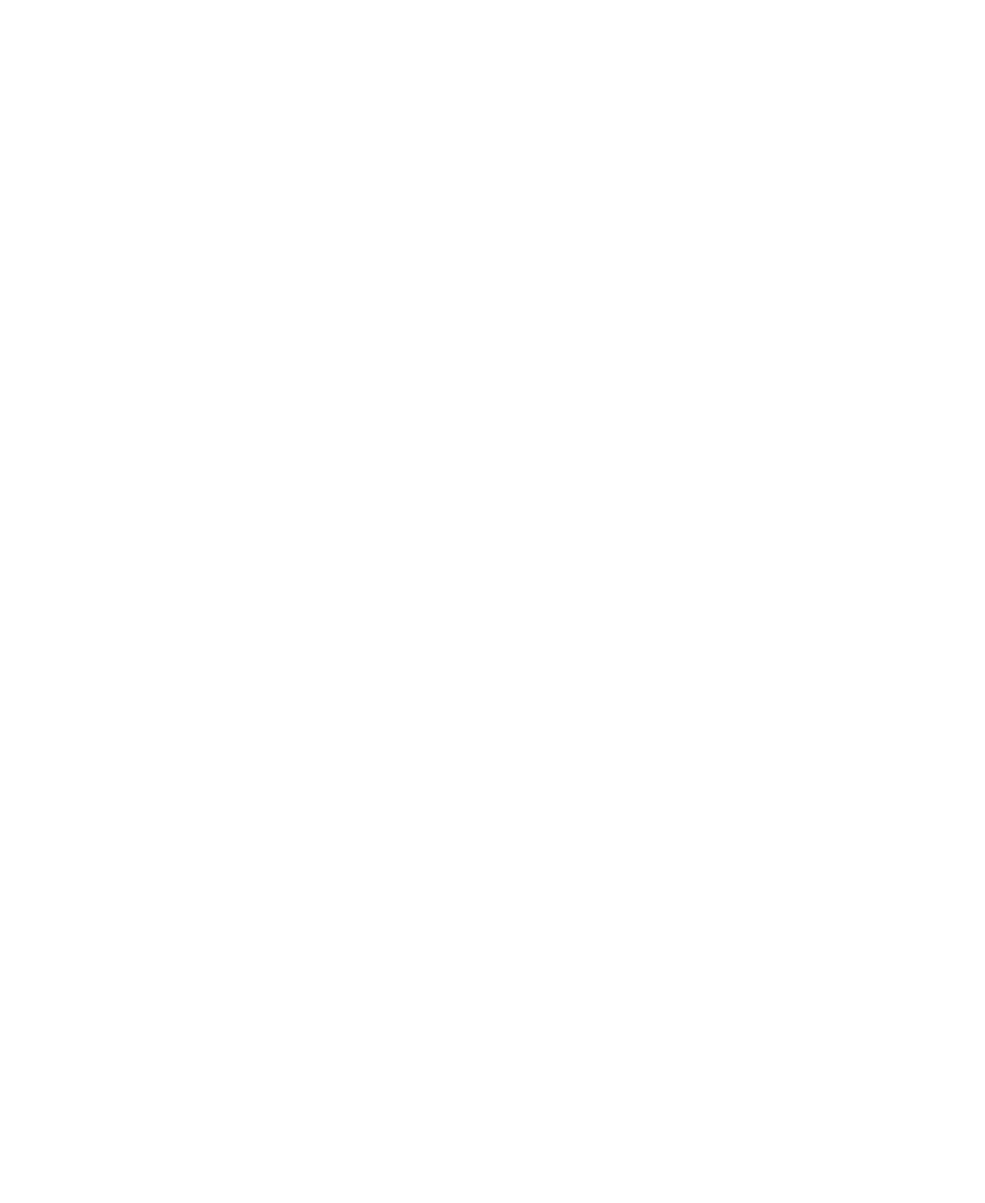
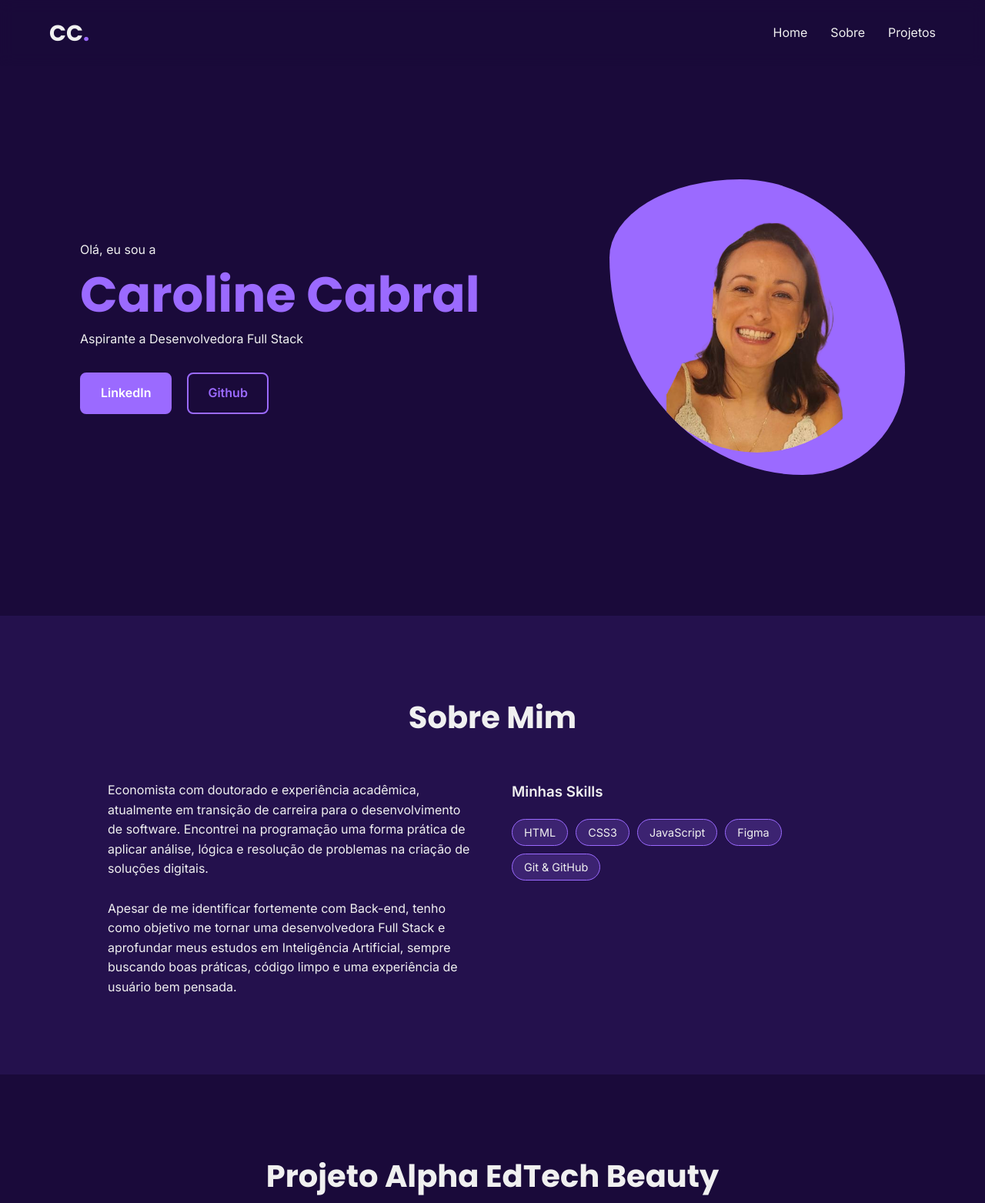
Before and after one commit to carolcabralm/portfolio-alpha-edtech, a plain HTML site: page index.html in a window 1280 px wide. Shown: the top 1563 px of the page at 77% size. Before the commit the page ends 800 px from the top, so only its background shows below. Drawn offline with Linux system fonts and the light colour scheme.

Commit message:
feat: html and css

```diff
--- a/index.html
+++ b/index.html
@@ -3,22 +3,88 @@
 <head>
     <meta charset="UTF-8">
     <meta name="viewport" content="width=device-width, initial-scale=1.0">
-    <title>Portfólio Caroline</title>
+    <title>Caroline Cabral | Portfólio Full Stack</title>
+    <link rel="preconnect" href="https://fonts.googleapis.com">
+    <link rel="preconnect" href="https://fonts.gstatic.com" crossorigin>
+    <link href="https://fonts.googleapis.com/css2?family=Inter:wght@400;600&family=Poppins:wght@500;700&display=swap" rel="stylesheet">
     <link rel="stylesheet" href="style.css">
 </head>
 <body>
 
-    <header>
-
+    <header class="header">
+        <nav class="nav">
+            <h1 class="logo">CC<span>.</span></h1>
+            <ul class="nav-links">
+                <li><a href="#home">Home</a></li>
+                <li><a href="#sobre">Sobre</a></li>
+                <li><a href="#projetos">Projetos</a></li>
+            </ul>
+        </nav>
     </header>
 
     <main>
+        <section id="home" class="hero-section">
+            <div class="bio-content">
+                <p class="greeting">Olá, eu sou a</p>
+                <h2 class="name">Caroline Cabral</h2>
+                <p class="role">Aspirante a Desenvolvedora Full Stack</p>
+                <div class="actions">
+                    <a href="https://www.linkedin.com/in/carolcabralm/" class="btn primary" target="_blank">LinkedIn</a>
+                    <a href="https://github.com/carolcabralm" class="btn secondary" target="_blank">Github</a>
+                </div>
+            </div>
+            <div class="image-content">
+                <div class="image-container">
+                    <img src="carol.png" alt="Foto de perfil de Caroline Cabral">
+                </div>
+            </div>
+        </section>
 
+        <section id="sobre" class="about-section">
+            <h2 class="section-title">Sobre Mim</h2>
+            <div class="about-container">
+                <div class="about-text">
+                    <p>Economista com doutorado e experiência acadêmica, atualmente em transição de carreira para o desenvolvimento de software. Encontrei na programação uma forma prática de aplicar análise, lógica e resolução de problemas na criação de soluções digitais.</p><br>
+                    <p>Apesar de me identificar fortemente com Back-end, tenho como objetivo me tornar uma desenvolvedora Full Stack e aprofundar meus estudos em Inteligência Artificial, sempre buscando boas práticas, código limpo e uma experiência de usuário bem pensada.</p>
+
+                </div>
+                <div class="skills">
+                    <h3>Minhas Skills</h3>
+                    <ul class="skills-list">
+                        <li>HTML</li>
+                        <li>CSS3</li>
+                        <li>JavaScript</li>
+                        <li>Figma</li>
+                        <li>Git & GitHub</li>
+                    </ul>
+                </div>
+            </div>
+        </section>
+
+        <section id="projetos" class="projects-section">
+            <h3 class="section-title">Projeto Alpha EdTech Beauty</h3>
+            <div class="projects-grid">
+                <article class="project-card">
+                    <div class="project-info">
+                        <p>Exercício do curso da Alpha EdTech para criar a página de um site utilizando html e css.</p>
+                        <div class="project-tags">
+                            <span>HTML</span>
+                            <span>CSS</span>
+                        </div>
+                        <div class="project-links">
+                            <a href="https://github.com/carolcabralm/alpha-beauty" target="_blank" class="link-icon">Repositório</a>
+                            <a href="https://carolcabralm.github.io/alpha-beauty/" target="_blank" class="link-icon">Visualizar</a>
+                        </div>
+                    </div>
+                </article>
+                </div>
+        </section>
     </main>
 
-    <footer>
-
+    <footer class="footer">
+        <p>&copy; 2025 Caroline Cabral.</p>
     </footer>
 
+    <script src="script.js"></script>
 </body>
 </html>
--- a/style.css
+++ b/style.css
@@ -0,0 +1,217 @@
+/* --- 1. RESET E VARIÁVEIS --- */
+* {
+    margin: 0;
+    padding: 0;
+    box-sizing: border-box;
+    scroll-behavior: smooth;
+}
+
+:root {
+    --color-background: #1A0A3A;
+    --color-background-alt: #24114d;
+    --color-accent: #9B6AFF;
+    --color-text-light: #F0F0F0;
+    --color-text-dark: #C0C0C0;
+    --font-heading: 'Poppins', sans-serif;
+    --font-body: 'Inter', sans-serif;
+}
+
+body {
+    background-color: var(--color-background);
+    color: var(--color-text-light);
+    font-family: var(--font-body);
+    line-height: 1.6;
+    overflow-x: hidden;
+}
+
+/* --- 2. HEADER E NAV --- */
+.header {
+    width: 100%;
+    padding: 20px 5%;
+    position: fixed;
+    top: 0;
+    background: rgba(26, 10, 58, 0.9);
+    backdrop-filter: blur(10px);
+    z-index: 1000;
+}
+
+.nav {
+    display: flex;
+    justify-content: space-between;
+    align-items: center;
+    max-width: 1200px;
+    margin: 0 auto;
+}
+
+.logo {
+    font-size: 1.8rem;
+    font-family: var(--font-heading);
+}
+
+.logo span { color: var(--color-accent); }
+
+.nav-links {
+    display: flex;
+    list-style: none;
+    gap: 30px;
+}
+
+.nav-links a {
+    text-decoration: none;
+    color: var(--color-text-light);
+    font-weight: 500;
+    transition: 0.3s;
+}
+
+.nav-links a:hover { color: var(--color-accent); }
+
+/* --- 3. HERO SECTION --- */
+.hero-section {
+    display: flex;
+    align-items: center;
+    padding: 150px 5% 100px;
+    gap: 40px;
+    min-height: 100vh;
+    max-width: 1200px;
+    margin: 0 auto;
+}
+
+.bio-content {
+    flex: 1;
+    animation: slideIn 1s forwards;
+}
+
+.name {
+    font-size: clamp(2.5rem, 6vw, 4rem);
+    color: var(--color-accent);
+    font-family: var(--font-heading);
+    line-height: 1.1;
+    margin: 10px 0;
+}
+
+.actions { display: flex; gap: 20px; margin-top: 30px; }
+
+.btn {
+    padding: 12px 25px;
+    border: 2px solid var(--color-accent);
+    border-radius: 8px;
+    text-decoration: none;
+    font-weight: bold;
+    transition: all 0.3s ease;
+}
+
+.btn.primary { background: var(--color-accent); color: white; }
+.btn.secondary { color: var(--color-accent); }
+.btn:hover { transform: translateY(-3px); box-shadow: 0 5px 15px rgba(155, 106, 255, 0.3); }
+
+.image-container {
+    width: clamp(250px, 30vw, 400px);
+    height: clamp(250px, 30vw, 400px);
+    background: var(--color-accent);
+    /* Mantém a forma orgânica */
+    border-radius: 30% 70% 70% 30% / 30% 30% 70% 70%;
+    overflow: hidden;
+    animation: morph 8s ease-in-out infinite alternate;
+
+    /* Centraliza a imagem lá dentro */
+    display: flex;
+    justify-content: center;
+    align-items: center;
+}
+
+.image-container img {
+    /* Diminuímos para 85% para sobrar a borda lilás */
+    width: 85%;
+    height: 85%;
+
+    /* Garante que a foto não estique e fique centralizada */
+    object-fit: contain;
+
+    /* Se a sua foto tiver fundo transparente, ela vai flutuar no lilás.
+       Se não tiver, o efeito 'cover' com zoom menor ajuda: */
+    border-radius: 50%; /* Opcional: deixa a foto redondinha dentro do lilás */
+}
+
+/* --- 4. SEÇÃO SOBRE --- */
+.about-section { padding: 100px 5%; background: var(--color-background-alt); }
+
+.section-title {
+    text-align: center;
+    font-size: 2.5rem;
+    margin-bottom: 50px;
+    font-family: var(--font-heading);
+}
+
+.about-container {
+    max-width: 1000px;
+    margin: 0 auto;
+    display: grid;
+    grid-template-columns: 1fr 1fr;
+    gap: 50px;
+}
+
+.skills-list {
+    display: flex;
+    flex-wrap: wrap;
+    gap: 10px;
+    list-style: none;
+    margin-top: 20px;
+}
+
+.skills-list li {
+    background: rgba(155, 106, 255, 0.2);
+    border: 1px solid var(--color-accent);
+    padding: 5px 15px;
+    border-radius: 20px;
+    font-size: 0.9rem;
+}
+
+/* --- 5. PROJETOS --- */
+.projects-section { padding: 100px 5%; max-width: 1200px; margin: 0 auto; }
+
+.projects-grid {
+    display: grid;
+    grid-template-columns: repeat(auto-fit, minmax(300px, 1fr));
+    gap: 30px;
+}
+
+.project-card {
+    background: var(--color-background-alt);
+    padding: 30px;
+    border-radius: 15px;
+    border: 1px solid rgba(155, 106, 255, 0.1);
+    transition: 0.3s;
+}
+
+.project-card:hover {
+    border-color: var(--color-accent);
+    transform: translateY(-10px);
+}
+
+.project-tags { margin: 15px 0; display: flex; gap: 10px; }
+.project-tags span { font-size: 0.8rem; color: var(--color-accent); font-weight: bold; }
+
+.project-links { display: flex; gap: 20px; margin-top: 20px; }
+.project-links a { color: var(--color-text-light); font-size: 0.9rem; font-weight: 600; }
+
+/* --- 6. FOOTER E ANIMAÇÕES --- */
+.footer { padding: 50px; text-align: center; border-top: 1px solid rgba(255,255,255,0.1); }
+
+@keyframes slideIn {
+    from { opacity: 0; transform: translateX(-50px); }
+    to { opacity: 1; transform: translateX(0); }
+}
+
+@keyframes morph {
+    0% { border-radius: 30% 70% 70% 30% / 30% 30% 70% 70%; }
+    100% { border-radius: 50% 50% 20% 80% / 25% 80% 20% 75%; }
+}
+
+/* --- RESPONSIVIDADE --- */
+@media (max-width: 768px) {
+    .hero-section, .about-container { grid-template-columns: 1fr; text-align: center; }
+    .hero-section { flex-direction: column-reverse; }
+    .nav-links { display: none; } /* Menu hambúrguer pode ser adicionado depois */
+    .actions { justify-content: center; }
+    .about-container { display: flex; flex-direction: column; }
+}
```
